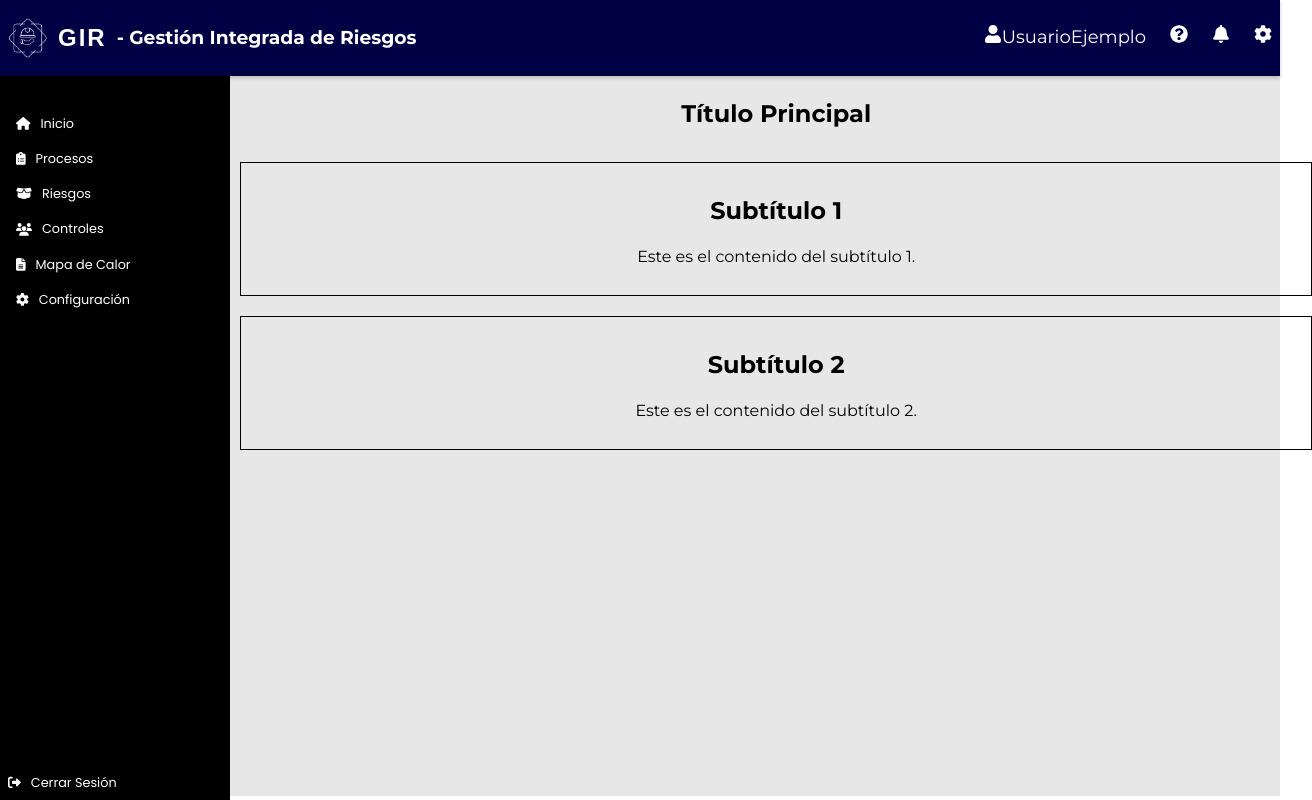
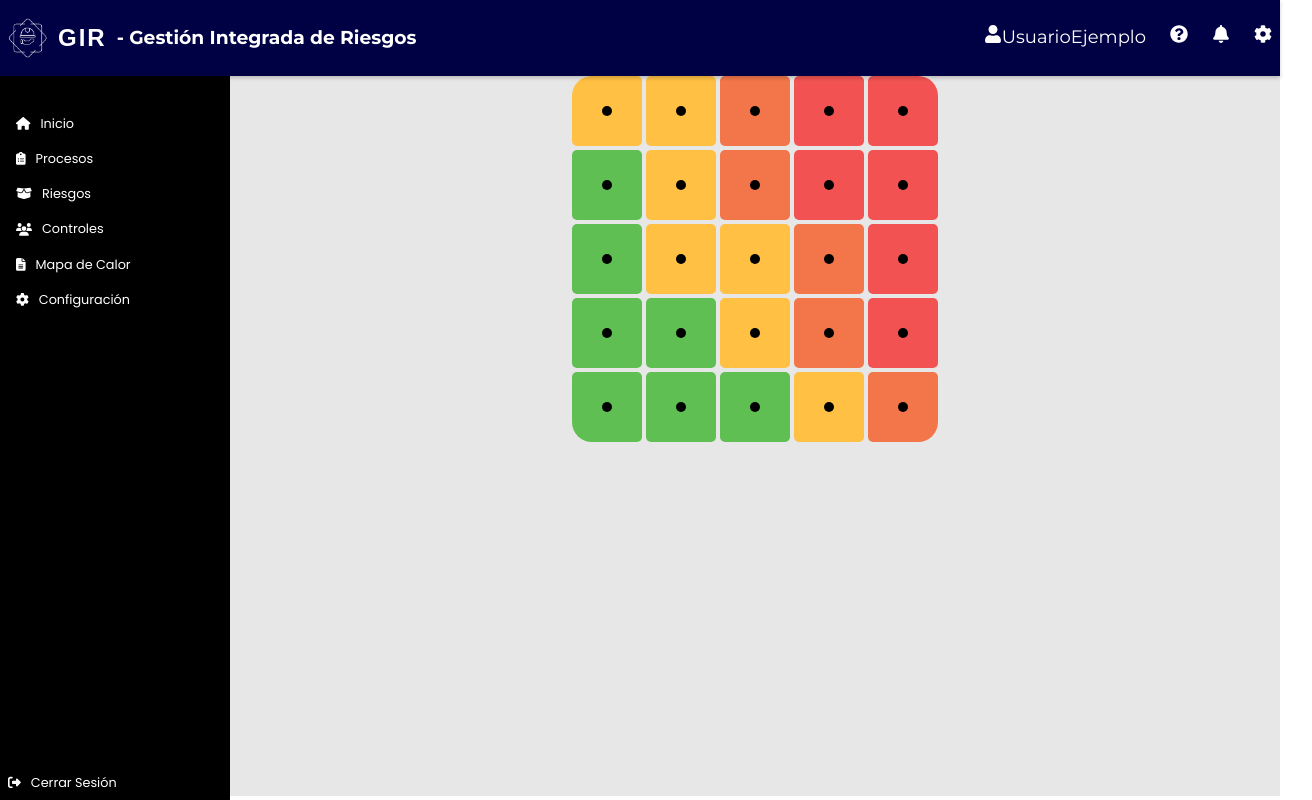
Before and after one commit to bldm99/girProject, a React (Vite) app: page /dd in a window 1280 px wide. Shown: the whole page, 1312 px wide, since content can reach past the window. Built offline with nearby package versions, Linux system fonts and the light colour scheme.

Commit message:
mapade calor v1

```diff
--- a/src/App.jsx
+++ b/src/App.jsx
@@ -11,6 +11,7 @@ import Menu from './componentes/menu/Menu'
 import Cuerpo from './componentes/cuerpo/Cuerpo'
 import Login from './componentes/login/login'
 import Imputx from './componentes/imputx/Imputx'
+import Calor from './componentes/calor/Calor'
 
 
 function App() {
@@ -28,7 +29,7 @@ function App() {
         </Route>
 
         <Route>
-          <Route path="/pruebas" element={<><Imputx /></>} />
+          <Route path="/pruebas" element={<><Calor /></>} />
         </Route>
 
       </Routes>
--- /dev/null
+++ b/src/Test.js
@@ -0,0 +1,25 @@
+
+export const Dato = [
+    {
+        "nombre":"Riego prueba1",
+        "impacto_desc":"Minimo",
+        "impacto_num":"1",
+        "impacto_porc":"20%",
+        "probabilidad_desc":"Muy Alta",
+        "probabilidad_num":"5",
+        "probabilidad_porc":"100%",
+        "Calificacion":"5",
+        "riesgo":"En espera"
+    },
+    {
+        "nombre":"Riego prueba1",
+        "impacto_desc":"Moderada",
+        "impacto_num":"4",
+        "impacto_porc":"80%",
+        "probabilidad_desc":"Baja",
+        "probabilidad_num":"2",
+        "probabilidad_porc":"40%",
+        "Calificacion":"8",
+        "riesgo":"En espera"
+    }
+]
--- /dev/null
+++ b/src/componentes/calor/Calor.jsx
@@ -0,0 +1,31 @@
+
+import React from 'react';
+import { useState , useEffect } from 'react';
+import './calor.css'
+
+
+const Calor = (props) => {
+
+    const {ycolor , yborde} = props
+
+    const mystyle = {
+        background: ycolor,
+        borderRadius: yborde,
+    }
+
+    const mystyleborde = {
+        borderRadius: yborde,
+    }
+
+
+    return (
+        <div className='calor' style={mystyle}>
+            <div className='circle-c'>
+
+            </div>
+
+        </div>
+     );
+}
+
+export default Calor;
--- /dev/null
+++ b/src/componentes/calor/calor.css
@@ -0,0 +1,20 @@
+
+.calor{
+    background: greenyellow;
+    display: flex;
+    justify-content: center;
+    align-items: center;
+    width: 70px;
+    height: 70px;
+    padding: 20px;
+    box-sizing: border-box;
+    border-radius: 5px;
+
+}
+
+.calor .circle-c{
+    background: black;
+    width: 10px;
+    height: 10px;
+    border-radius: 50%;
+}
--- a/src/componentes/inicio/Inicio.jsx
+++ b/src/componentes/inicio/Inicio.jsx
@@ -1,19 +1,61 @@
 import React from 'react';
 import './inicio.css';
 
+import Calor from '../calor/Calor';
+import * as Test from '../../Test'
+
 const Inicio = () => {
+
+    const verde ="#60bf52"
+    const amarillo ="#FFC043"
+    const naranja ="#F27649"
+    const rojo ="#F25252"
+
+    const Bs_izquierda ='20px 5px 5px 5px'
+    const Bs_derecha ='5px 20px 5px 5px'
+    const Bi_izquierda ='5px 5px 5px 20px'
+    const Bi_derecha ='5px 5px 20px 5px'
+
+
+
+    const t = Test.Dato
+
+
+    console.log(t)
     return (
         <div className="container">
-            <center>
-                <h2>Título Principal</h2>
-            </center>
-            <div className="sub-content">
-                <h2>Subtítulo 1</h2>
-                <p>Este es el contenido del subtítulo 1.</p>
-            </div>
-            <div className="sub-content">
-                <h2>Subtítulo 2</h2>
-                <p>Este es el contenido del subtítulo 2.</p>
+
+            <div className='cont-calor'>
+                <Calor ycolor={amarillo} yborde={Bs_izquierda}/>
+                <Calor ycolor={amarillo}/>
+                <Calor ycolor={naranja}/>
+                <Calor ycolor={rojo}/>
+                <Calor ycolor={rojo} yborde={Bs_derecha}/>
+                <Calor ycolor={verde}/>
+                <Calor ycolor={amarillo}/>
+                <Calor ycolor={naranja}/>
+                <Calor ycolor={rojo}/>
+                <Calor ycolor={rojo}/>
+                <Calor ycolor={verde}/>
+                <Calor ycolor={amarillo}/>
+                <Calor ycolor={amarillo}/>
+                <Calor ycolor={naranja}/>
+                <Calor ycolor={rojo}/>
+                <Calor ycolor={verde}/>
+                <Calor ycolor={verde}/>
+                <Calor ycolor={amarillo}/>
+                <Calor ycolor={naranja}/>
+                <Calor ycolor={rojo}/>
+                <Calor ycolor={verde} yborde={Bi_izquierda}/>
+                <Calor ycolor={verde}/>
+                <Calor ycolor={verde}/>
+                <Calor ycolor={amarillo}/>
+                <Calor ycolor={naranja} yborde={Bi_derecha}/>
+
+
+
+
+
             </div>
         </div>
     );
--- a/src/componentes/inicio/inicio.css
+++ b/src/componentes/inicio/inicio.css
@@ -2,8 +2,10 @@
 
 .container {
     display: flex;
-    flex-direction: column; /* Coloca los elementos uno debajo del otro */
-    align-items: center; /* Centra los elementos horizontalmente */
+    flex-direction: column;
+    /* Coloca los elementos uno debajo del otro */
+    align-items: center;
+    /* Centra los elementos horizontalmente */
 }
 
 .sub-content {
@@ -11,9 +13,19 @@
     padding: 10px;
     margin: 10px;
     width: 100%;
-    text-align: center; /* Centra el contenido */
+    text-align: center;
+    /* Centra el contenido */
 }
 
 .sub-content h2 {
     margin-bottom: 10px;
 }
+
+.cont-calor {
+
+    display: grid;
+    grid-template-columns: repeat(5, 1fr);
+    grid-template-rows: repeat(5, 1fr);
+    gap: 4px;
+    /* Espacio entre las celdas */
+}
```
